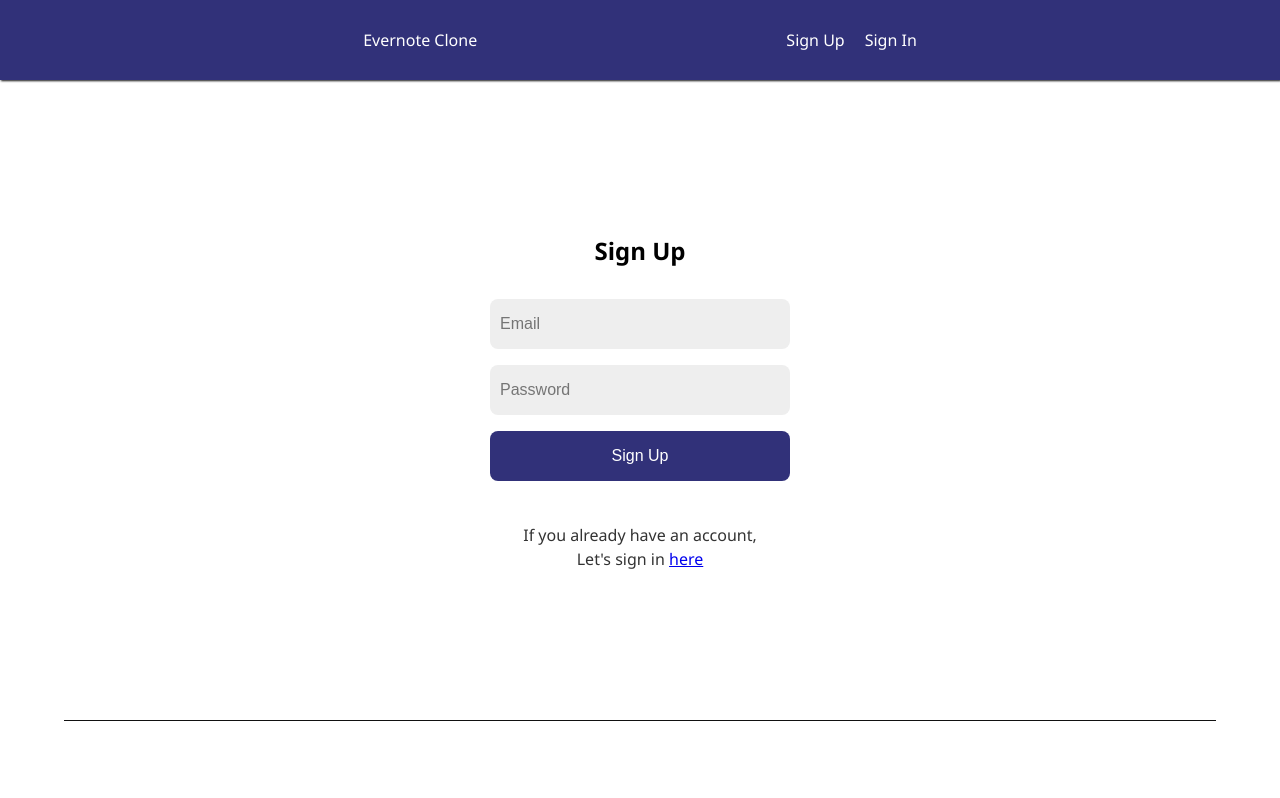
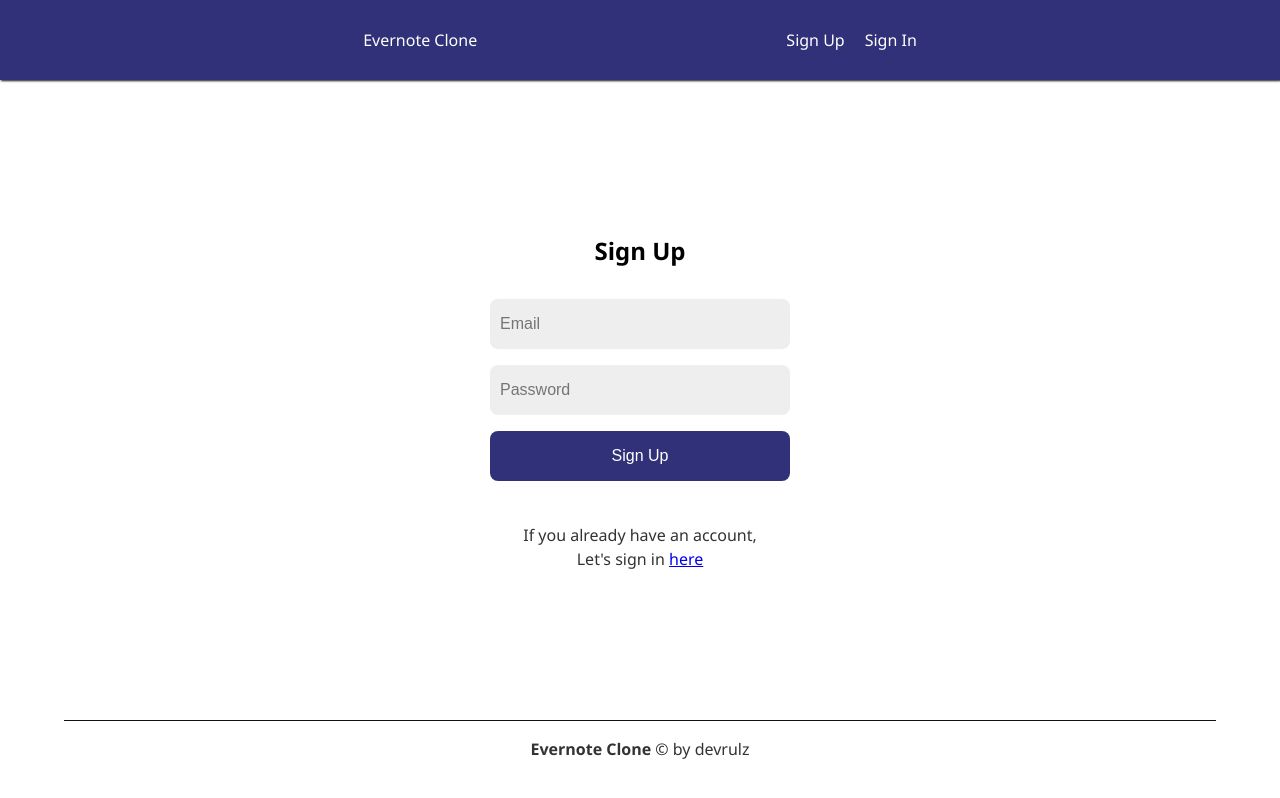
Before and after one commit to rooneyrulz/evernote_clone, a React (Create React App) app: page /sign-up in a window 1280 px wide. Built offline with nearby package versions, Linux system fonts and the light colour scheme; no server answers.

Commit message:
app-footer setup | refactored some code | styles

```diff
--- a/src/App.css
+++ b/src/App.css
@@ -66,3 +66,7 @@
     margin: auto;
     border-top: 1px #111 solid;
 }
+
+.footer__text {
+    color: #333;
+}
--- a/src/App.jsx
+++ b/src/App.jsx
@@ -6,6 +6,7 @@
 
 // Layouts
 import AppHeader from './layouts/AppHeader';
+import AppFooter from './layouts/AppFooter';
 
 // Pages
 import Dashboard from './pages/Dashboard';
@@ -43,7 +44,9 @@
             <Route exact path='/sign-up' component={Register} />
           </Switch>
         </main>
-        <footer className='app__footer'></footer>
+        <footer className='app__footer'>
+          <AppFooter />
+        </footer>
       </>
     </BrowserRouter>
   );
--- /dev/null
+++ b/src/layouts/AppFooter.jsx
@@ -0,0 +1,13 @@
+import React from 'react';
+
+const AppFooter = () => {
+  return (
+    <div className='footer' style={{ textAlign: 'center' }}>
+      <p className='footer__text'>
+        <strong>Evernote Clone</strong> &copy; by devrulz
+      </p>
+    </div>
+  );
+};
+
+export default AppFooter;
--- a/src/pages/auth/Register.jsx
+++ b/src/pages/auth/Register.jsx
@@ -55,7 +55,7 @@
       </form>
       <p className='auth__help__text'>
         If you already have an account, <br /> Let's sign in{' '}
-        <Link to='/sign-up'>here</Link>
+        <Link to='/sign-in'>here</Link>
       </p>
     </div>
   );
```
